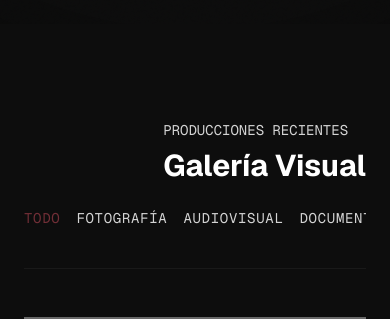
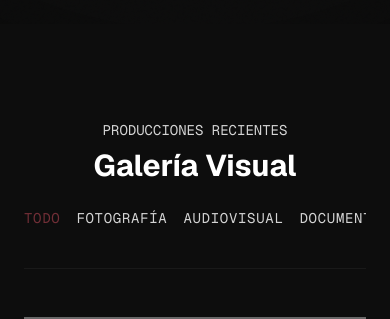
Before and after one commit to josueFariasVega/fotoCicleta, a Next.js app: page / in a window 390 px wide. Shown: the part 820-1139 px from the top of the page. Built offline with nearby package versions, Linux system fonts and the light colour scheme; grey boxes are pictures that could not be loaded.

Commit message:
Add desing flex in gallery section

```diff
--- a/src/app/page.tsx
+++ b/src/app/page.tsx
@@ -112,7 +112,7 @@ const Navbar = () => {
           className="pointer-events-auto flex items-center justify-between backdrop-blur-xl bg-neutral-900/60 border border-white/10 shadow-2xl rounded-full"
         >
           <div className="font-bold text-lg tracking-tight text-white cursor-pointer z-50 flex items-center gap-2" onClick={() => window.scrollTo({ top: 0, behavior: "smooth" })}>
-            <div className="relative w-40 h-14">
+            <div className="relative w-28 h-10 md:w-40 md:h-14">
               <Image
                 src="/logoFotocicleta.png"
                 alt="FOTOCICLETA"
@@ -1182,8 +1182,8 @@ const PremiumGallery = () => {
   return (
     <>
       <Section id="galeria" className="bg-black/30">
-        <div className="flex flex-col md:flex-row justify-between items-end mb-12 gap-6 border-b border-white/5 pb-8">
-          <div>
+        <div className="flex flex-col md:flex-row justify-between items-center md:items-end mb-12 gap-6 border-b border-white/5 pb-8">
+          <div className="text-center md:text-left">
             <h3 className="text-sm font-mono text-text-gray mb-2">PRODUCCIONES RECIENTES</h3>
             <h2 className="text-3xl md:text-5xl font-bold text-white">Galería Visual</h2>
           </div>
```
